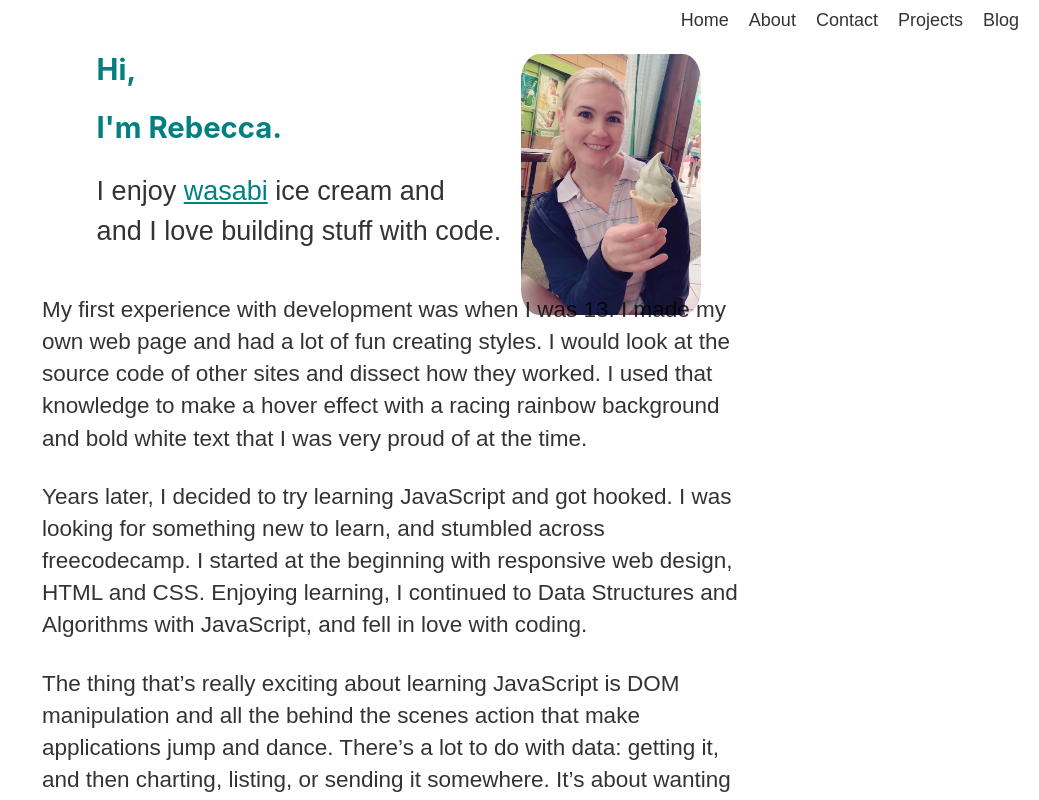
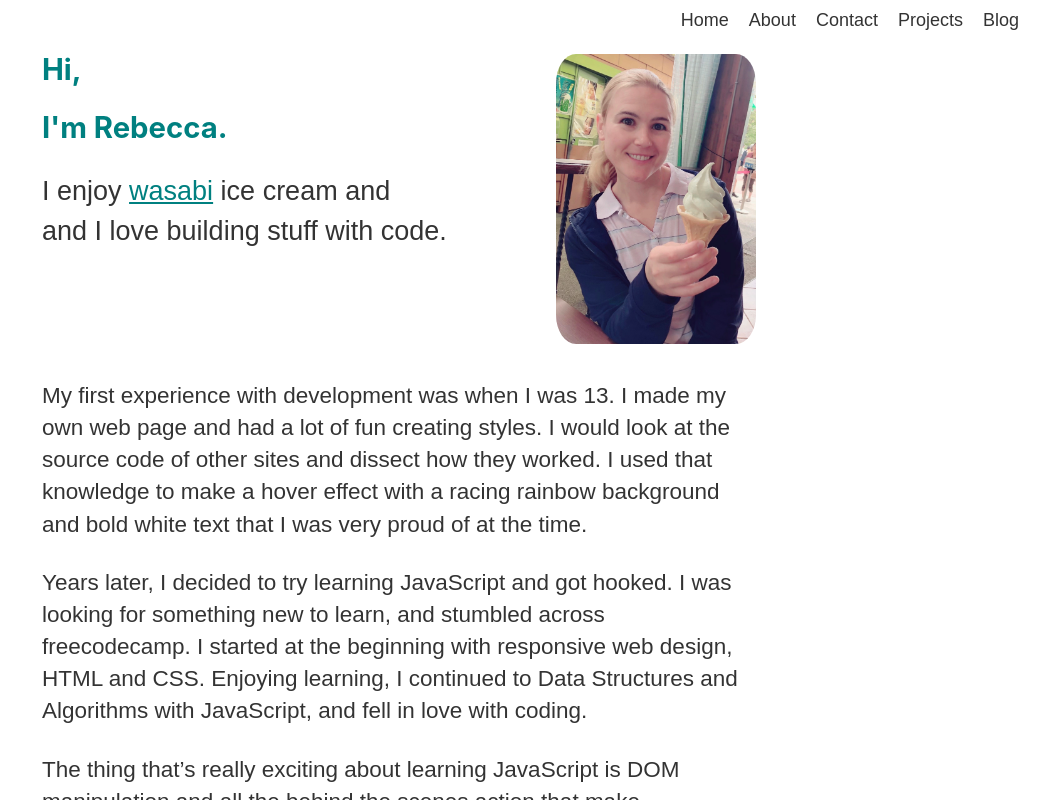
Before and after one commit to rebecca1231/portfolio2, a React (Create React App) app: page /about in a window 1280 px wide. Shown: the whole page, without its empty margins (241-1280 px from the left). Built offline with nearby package versions, Linux system fonts and the light colour scheme; no server answers.

Commit message:
edited image

```diff
--- a/src/Components/About.js
+++ b/src/Components/About.js
@@ -32,12 +32,17 @@ const Container = styled.div`
 const Me = styled.div`
   display: flex;
   flex-direction: row;
-  align-items: space-between;
-  justify-content: center;
+  justify-content: space-between;
   margin-top: 2rem;
-  height: 30vh;
-  img {
-    max-width: 10rem;
+  height: auto;
+
+  .img-container {
+    width: 200px;
+    border-radius: 10%;
+    overflow:hidden;
+  }
+  img{
+    width: 200px;
     border-radius: 10%;
   }
 
@@ -60,7 +65,6 @@ const Me = styled.div`
   }
 
   @media (max-width: 380px) {
-    height: 35vh;
     height: auto;
   }
 `;
@@ -78,7 +82,7 @@ const About = () => {
       x: 20
     });
     gsap.from(wasabiRef.current, {
-      duration: 2,
+      duration: 1,
       autoAlpha: 0,
     });
   }, []);
@@ -86,7 +90,7 @@ const About = () => {
   return (
     <Container>
       <Me>
-        <div ref={topRef}>
+        <div className="intro" ref={topRef}>
           <h2> Hi,</h2>
           <h2>I'm Rebecca.</h2>
           <p>
@@ -95,8 +99,8 @@ const About = () => {
             and I love building stuff with code.
           </p>
         </div>
-        <div style={{ marginLeft: "20px" }}>
-          <img className="face" src={wasabi} ref={wasabiRef} alt="face" />
+        <div className="image-container" ref={wasabiRef}>
+          <img className="face" src={wasabi}  alt="face" />
         </div>
       </Me>
       <div>
```
